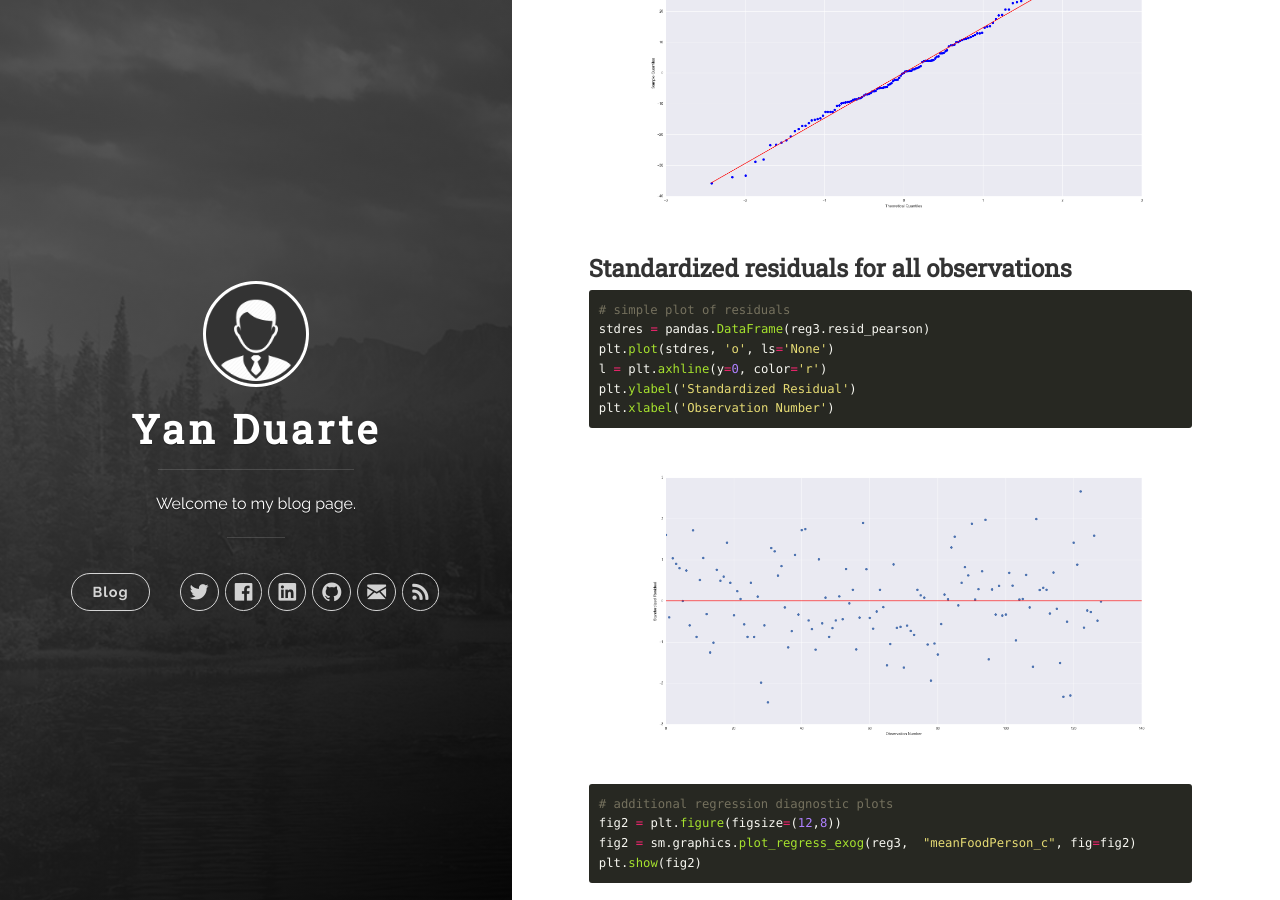
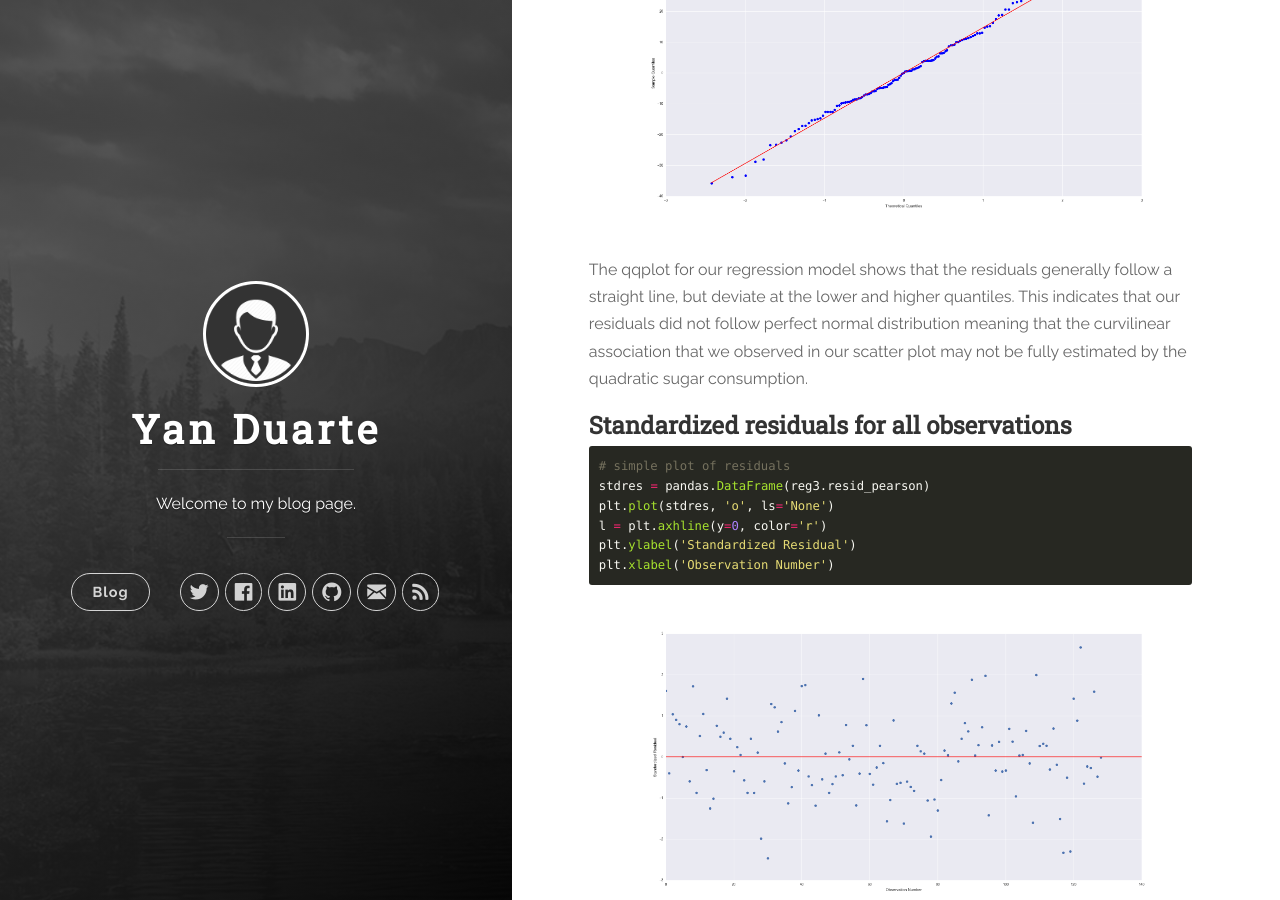
Before and after one commit to yan-duarte/yan-duarte.github.io, a Jekyll site: the page built from _posts/2016-09-12-RMP-Assignment3.md, in a window 1280 px wide and 900 px high, scrolled down 7466 px. Built offline with Jekyll 4.4.1, drawn with Linux system fonts in a browser that asks for light colours; nearby versions of some CDN libraries.

Commit message:
Updated 2016-09-12-RMP-Assignment3.md

````diff
--- a/_posts/2016-09-12-RMP-Assignment3.md
+++ b/_posts/2016-09-12-RMP-Assignment3.md
@@ -268,6 +268,8 @@ plt.show(fig4)
 ```
 ![Figure 2]({{site.baseurl}}/yan-duarte.github.io/images/rmp-assignments/rmp-ass3-fig2.png)
 
+The qqplot for our regression model shows that the residuals generally follow a straight line, but deviate at the lower and higher quantiles. This indicates that our residuals did not follow perfect normal distribution meaning that the curvilinear association that we observed in our scatter plot may not be fully estimated by the quadratic sugar consumption.
+
 ## **Standardized residuals for all observations**
 
 ```python
````
